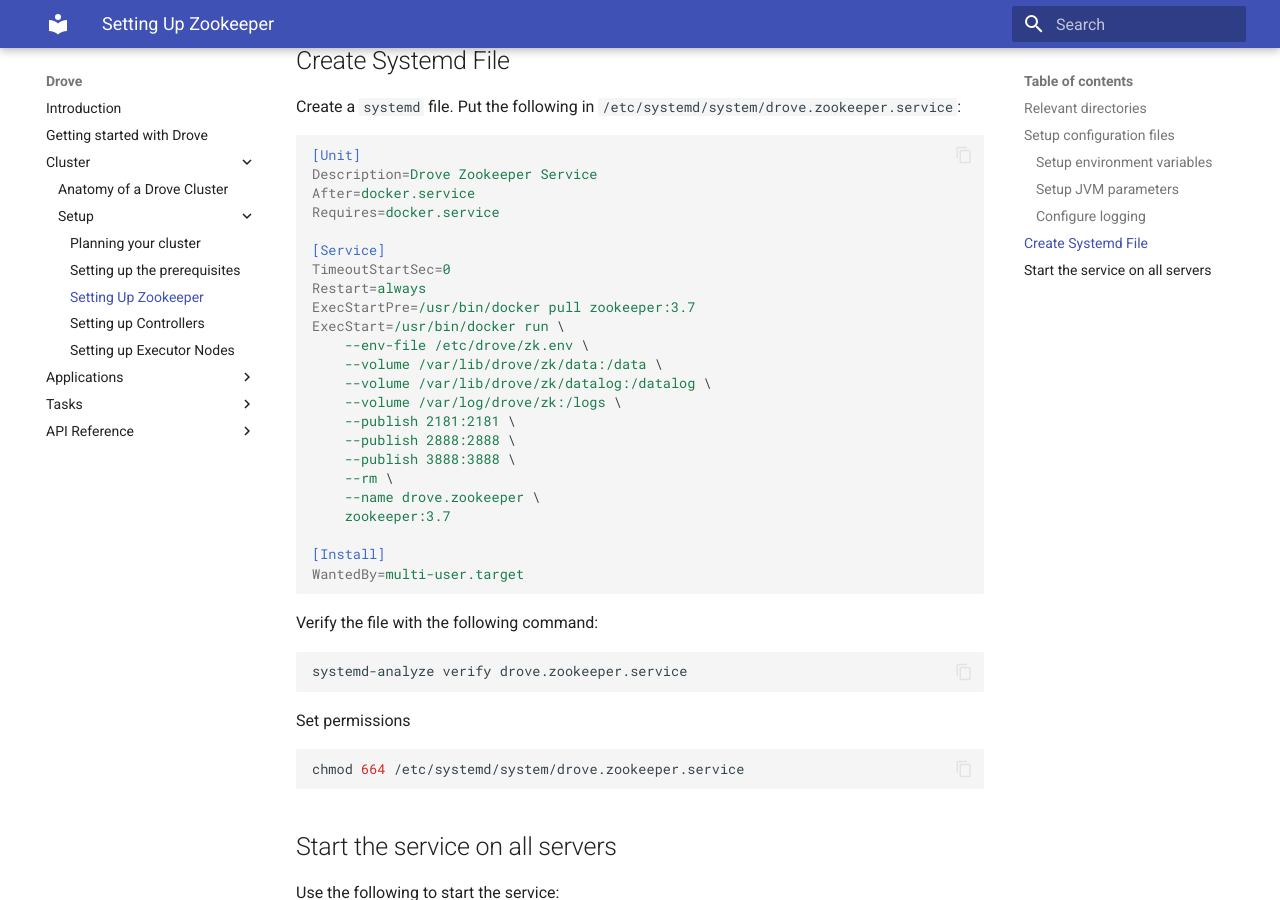
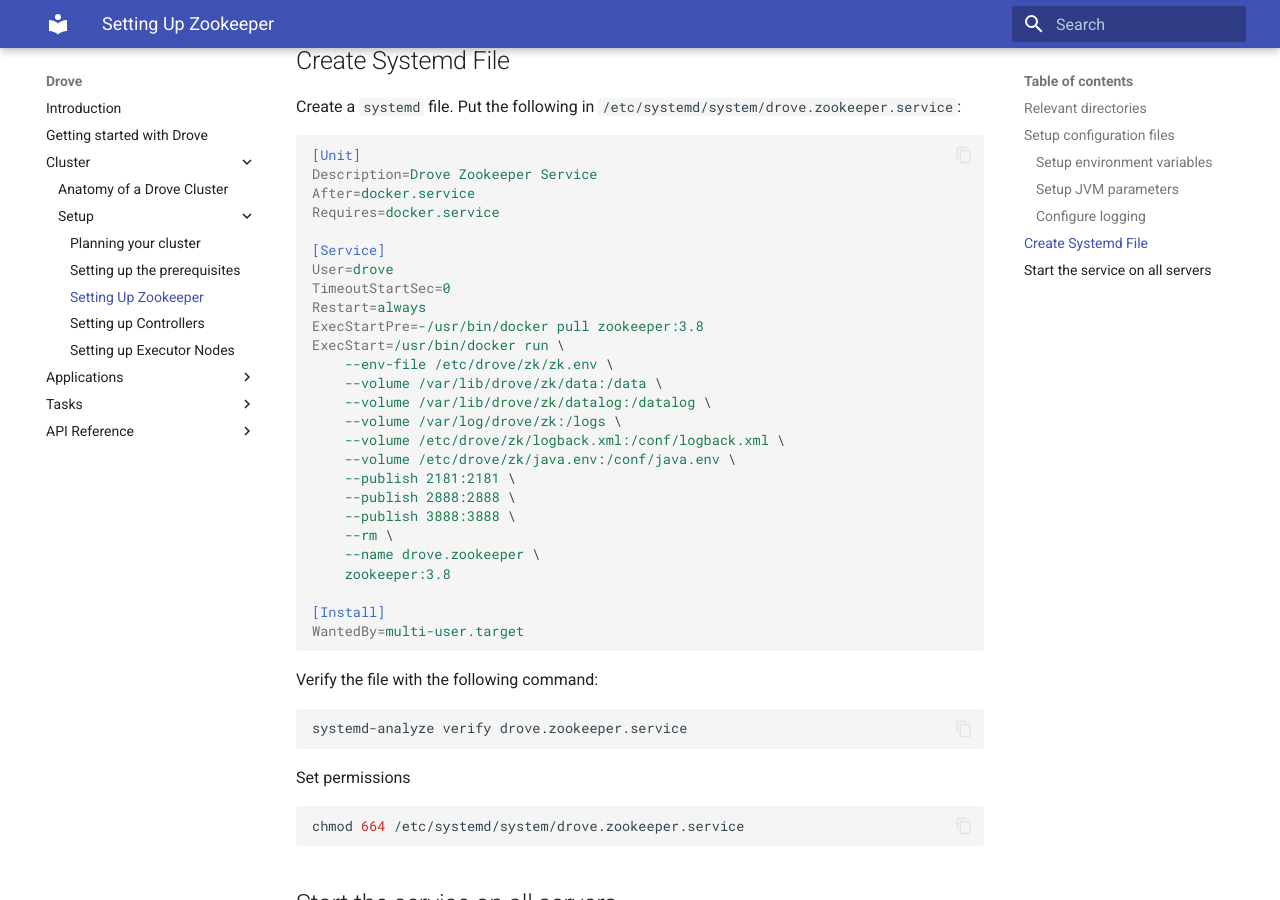
Before and after one commit to PhonePe/drove-orchestrator, an MkDocs documentation site: the page built from docs/docs/cluster/setup/zookeeper.md, in a window 1280 px wide and 900 px high, scrolled down 5685 px. Built offline with MkDocs 1.6.1 and Material for MkDocs 9.7.7, drawn with Linux system fonts in a browser that asks for light colours.

Commit message:
Adding missed changes

```diff
--- a/docs/docs/cluster/setup/zookeeper.md
+++ b/docs/docs/cluster/setup/zookeeper.md
@@ -252,20 +252,23 @@
 Requires=docker.service
 
 [Service]
+User=drove
 TimeoutStartSec=0
 Restart=always
-ExecStartPre=/usr/bin/docker pull zookeeper:3.7
+ExecStartPre=-/usr/bin/docker pull zookeeper:3.8
 ExecStart=/usr/bin/docker run \
-    --env-file /etc/drove/zk.env \
+    --env-file /etc/drove/zk/zk.env \
     --volume /var/lib/drove/zk/data:/data \
     --volume /var/lib/drove/zk/datalog:/datalog \
     --volume /var/log/drove/zk:/logs \
+    --volume /etc/drove/zk/logback.xml:/conf/logback.xml \
+    --volume /etc/drove/zk/java.env:/conf/java.env \
     --publish 2181:2181 \
     --publish 2888:2888 \
     --publish 3888:3888 \
     --rm \
     --name drove.zookeeper \
-    zookeeper:3.7
+    zookeeper:3.8
 
 [Install]
 WantedBy=multi-user.target
```
